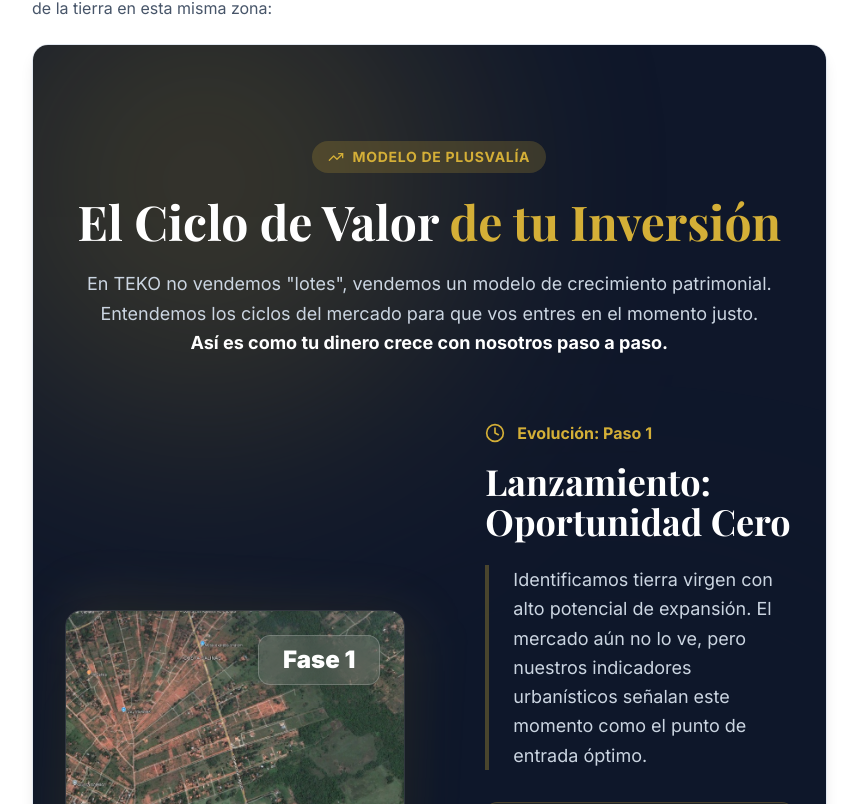
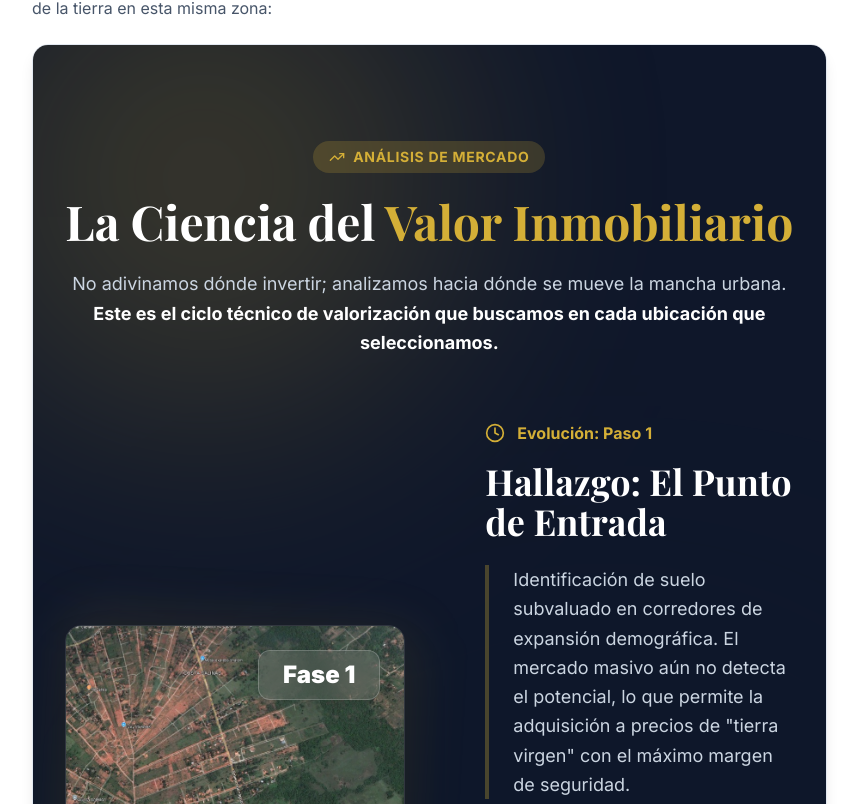
Before and after one commit to tekobienesraices/TEKO, a Next.js app: page /propiedad/cs-001 in a window 1280 px wide. Shown: the part 1816-2620 px from the top of the page, without its empty margins (0-858 px from the left). Built offline with nearby package versions, Linux system fonts and the light colour scheme; a web font is replaced by a local one.

Commit message:
Refactor GrowthTimeline: Switch to market analysis copy

```diff
--- a/components/GrowthTimeline.tsx
+++ b/components/GrowthTimeline.tsx
@@ -7,27 +7,27 @@
 const timelineData = [
     {
         year: 'Fase 1',
-        title: 'Lanzamiento: Oportunidad Cero',
-        desc: 'Identificamos tierra virgen con alto potencial de expansión. El mercado aún no lo ve, pero nuestros indicadores urbanísticos señalan este momento como el punto de entrada óptimo.',
-        insight: 'El inversor visionario compra potencial, no solo metros cuadrados. Aquí es donde se captura el mayor margen.'
+        title: 'Hallazgo: El Punto de Entrada',
+        desc: 'Identificación de suelo subvaluado en corredores de expansión demográfica. El mercado masivo aún no detecta el potencial, lo que permite la adquisición a precios de "tierra virgen" con el máximo margen de seguridad.',
+        insight: 'El "Alpha" (rendimiento superior al mercado) se genera comprando antes de la validación masiva.'
     },
     {
         year: 'Fase 2',
-        title: 'Desarrollo: El Motor de Valor',
-        desc: 'Iniciamos obras de infraestructura y apertura de calles. La zona cobra vida y la demanda natural comienza a despertar. Tu inversión empieza a materializarse.',
-        insight: 'La transformación física del terreno suele disparar la primera curva de plusvalía en el corto plazo.'
+        title: 'Desarrollo de Infraestructura',
+        desc: 'La llegada orgánica de servicios básicos y apertura de vías transforma la accesibilidad de la zona. Históricamente, este es el catalizador que dispara la primera corrección de precios al alza.',
+        insight: 'La plusvalía más agresiva ocurre cuando una zona pasa de "inaccesible" a "conectada".'
     },
     {
         year: 'Fase 3',
-        title: 'Consolidación: Efecto Multiplicador',
-        desc: 'Primeras construcciones y llegada de servicios. El entorno residencial se valida y el precio del m² se ajusta al mercado consolidado.',
-        insight: 'La densidad poblacional y la actividad comercial cercana blindan el valor de tu tierra contra la inflación.'
+        title: 'Densificación Residencial',
+        desc: 'El crecimiento poblacional alcanza la zona. Las primeras construcciones validan la habitabilidad y el "Efecto Barrio" comienza a blindar el valor del metro cuadrado contra la inflación.',
+        insight: 'La demanda real de vivienda es el fundamental más sólido para sostener el precio a largo plazo.'
     },
     {
         year: 'Fase 4',
-        title: 'Madurez: Patrimonio Líquido',
-        desc: 'Una comunidad vibrante y establecida. Tu lote ya no es una promesa, es un activo de alta demanda, listo para construir, vender o heredar.',
-        insight: 'El ciclo se completa. Convertiste una visión temprana en un patrimonio sólido y transferible.'
+        title: 'Consolidación de Mercado',
+        desc: 'Zona establecida con oferta comercial y servicios plenos. El activo alcanza su madurez y máxima liquidez, permitiendo al inversor inicial realizar su ganancia o construir patrimonio de renta.',
+        insight: 'Convertiste una visión especulativa en un activo de "Ladrillo Seguro". Ciclo completado.'
     }
 ];
 
@@ -71,16 +71,15 @@
                         className="inline-flex items-center gap-2 px-4 py-1.5 rounded-full bg-teko-gold/20 text-teko-gold font-bold text-sm uppercase tracking-wider mb-6"
                     >
                         <TrendingUp size={16} />
-                        Modelo de Plusvalía
+                        Análisis de Mercado
                     </motion.div>
                     <h2 className="text-4xl md:text-5xl font-serif font-bold mb-6 text-white">
-                        El Ciclo de Valor <span className="text-teko-gold">de tu Inversión</span>
+                        La Ciencia del <span className="text-teko-gold">Valor Inmobiliario</span>
                     </h2>
                     <p className="text-slate-300 text-lg leading-relaxed">
-                        En TEKO no vendemos "lotes", vendemos un modelo de crecimiento patrimonial.
-                        Entendemos los ciclos del mercado para que vos entres en el momento justo.
+                        No adivinamos dónde invertir; analizamos hacia dónde se mueve la mancha urbana.
                         <br className="hidden md:block" />
-                        <strong className="text-white">Así es como tu dinero crece con nosotros paso a paso.</strong>
+                        <strong className="text-white">Este es el ciclo técnico de valorización que buscamos en cada ubicación que seleccionamos.</strong>
                     </p>
                 </div>
 
```
